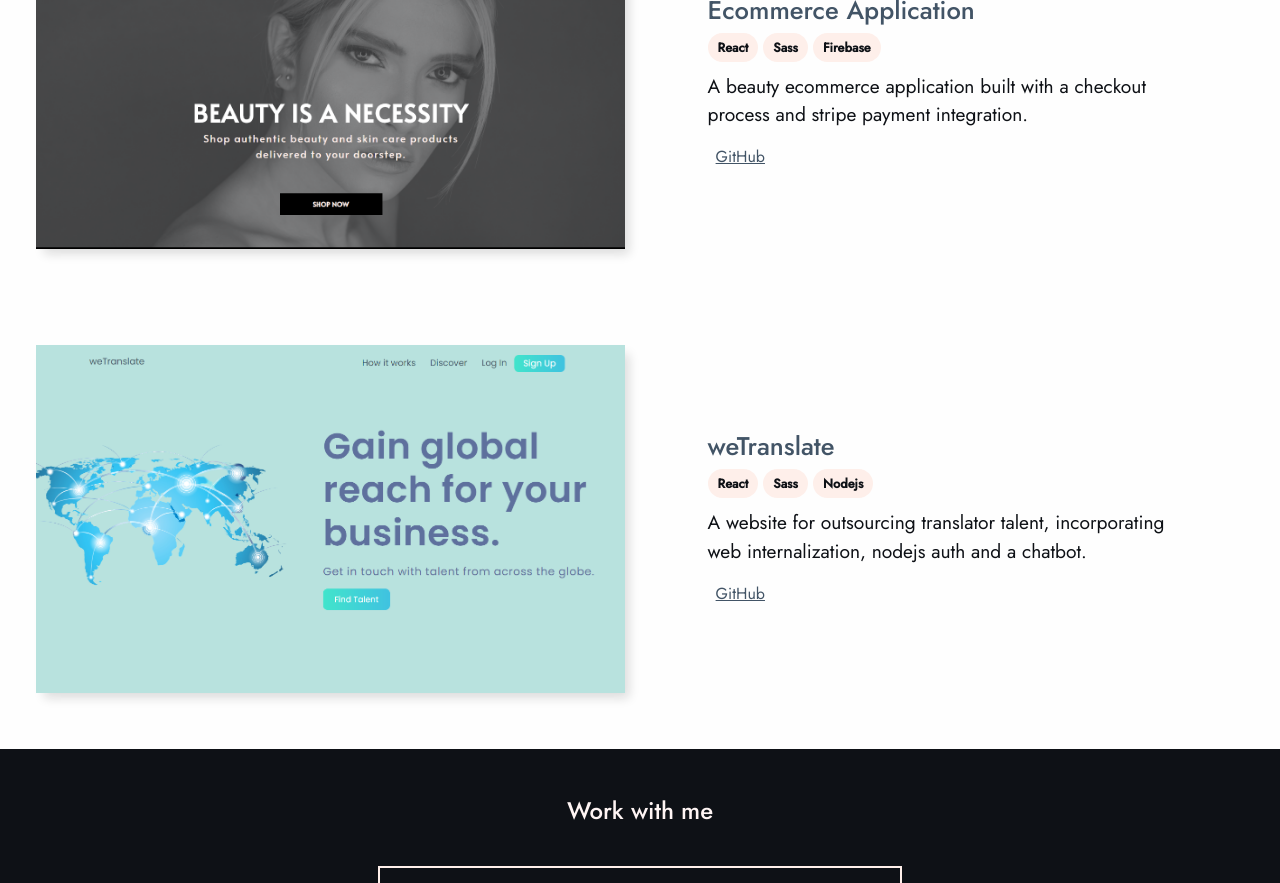
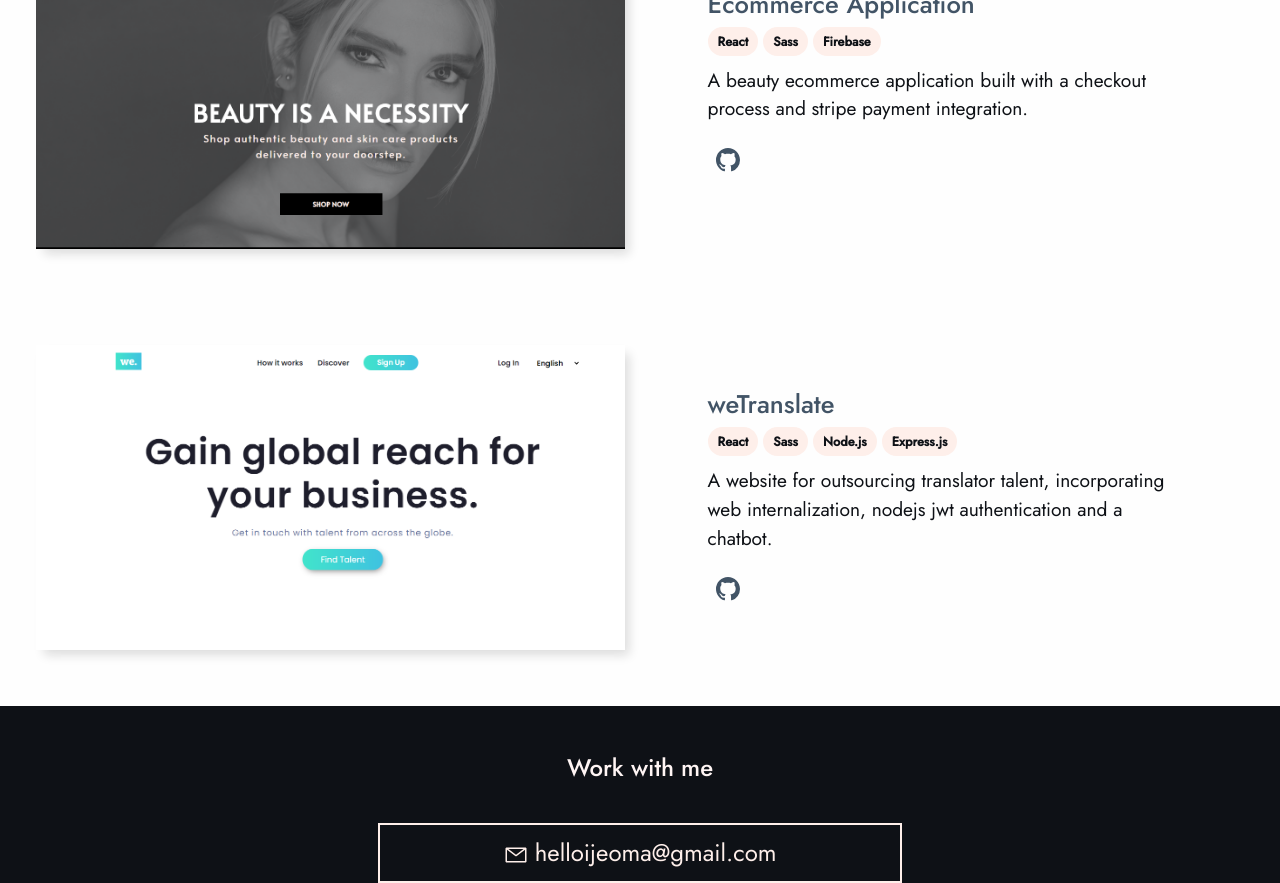
Before and after one commit to ijeomaemeruwa/my-portfolio, a React (Create React App) app: page /projects in a window 1280 px wide. Shown: the part 760-1643 px from the top of the page. Built offline with nearby package versions, Linux system fonts and the light colour scheme.

Commit message:
updated and added weTranslate project and projects page

```diff
--- a/src/data/projectsdata.js
+++ b/src/data/projectsdata.js
@@ -1,6 +1,6 @@
 import pantry from '../images/pantry.png'
 import oatts from '../images/homepage2.png'
-import wetranslate from '../images/weTranslate.png'
+import wetranslate from '../images/weTranslate2.png'
 
 //import { VscLinkExternal, VscGithub } from 'react-icons/vsc';
 
@@ -73,11 +73,15 @@ const PROJECT_DATA = [
                 },
                 {
                     id: '009',
-                    language: 'Nodejs'
+                    language: 'Node.js'
+                },
+                {
+                    id: '010',
+                    language: 'Express.js'
                 }
                 ]
             },
-        description: 'A website for outsourcing translator talent, incorporating web internalization, nodejs auth and a chatbot.',
+        description: 'A website for outsourcing translator talent, incorporating web internalization, nodejs jwt authentication and a chatbot.',
         status: 'In Development Stage',
         github: "https://github.com/ijeomaemeruwa/weTranslate",
         // live: ''
--- a/src/sections/Projects/Projects.js
+++ b/src/sections/Projects/Projects.js
@@ -3,7 +3,8 @@ import './projects.scss';
 
 import PROJECT_DATA from '../../data/projectsdata';
 import Image from 'react-bootstrap/Image';
-
+import { VscGithubInverted } from 'react-icons/vsc';
+// VscLink
 
 class Projects extends Component {
   state = {
@@ -40,8 +41,8 @@ class Projects extends Component {
         }
       <p>{project.description}</p>
        <div className="links row ml-2">
-       <a href={project.github}>GitHub</a>
-       {/* <a href={project.live}>Demo</a> */}
+       <a href={project.github}><VscGithubInverted /></a>
+       {/* <a href={project.live}><VscLink /></a> */}
       </div>
       </div>
 
--- a/src/sections/Projects/projects.scss
+++ b/src/sections/Projects/projects.scss
@@ -59,14 +59,15 @@ small {
 .links {
 
 a {
-    font-size: 1rem;
-    text-decoration: underline var(--secondary-color);
+    font-size: 1.5rem;
+    text-decoration: none;
     color: #425466;
     padding: 0 1rem 0 0;
     margin-right: 20px;
 
 &:hover {
     text-decoration: none;
+    color: var(--text-color);
 }
 }
 }
```
Also changed, not shown: src/images/weTranslate2.png (added).
